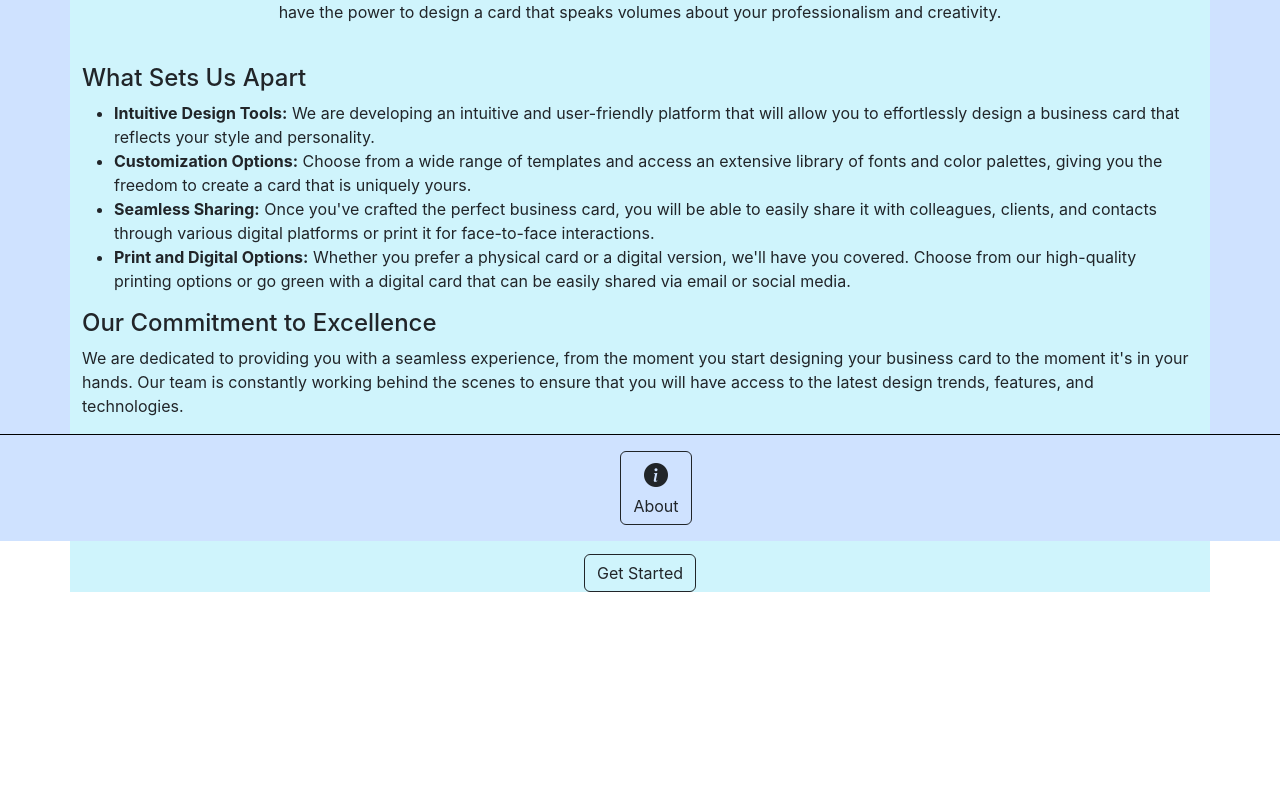
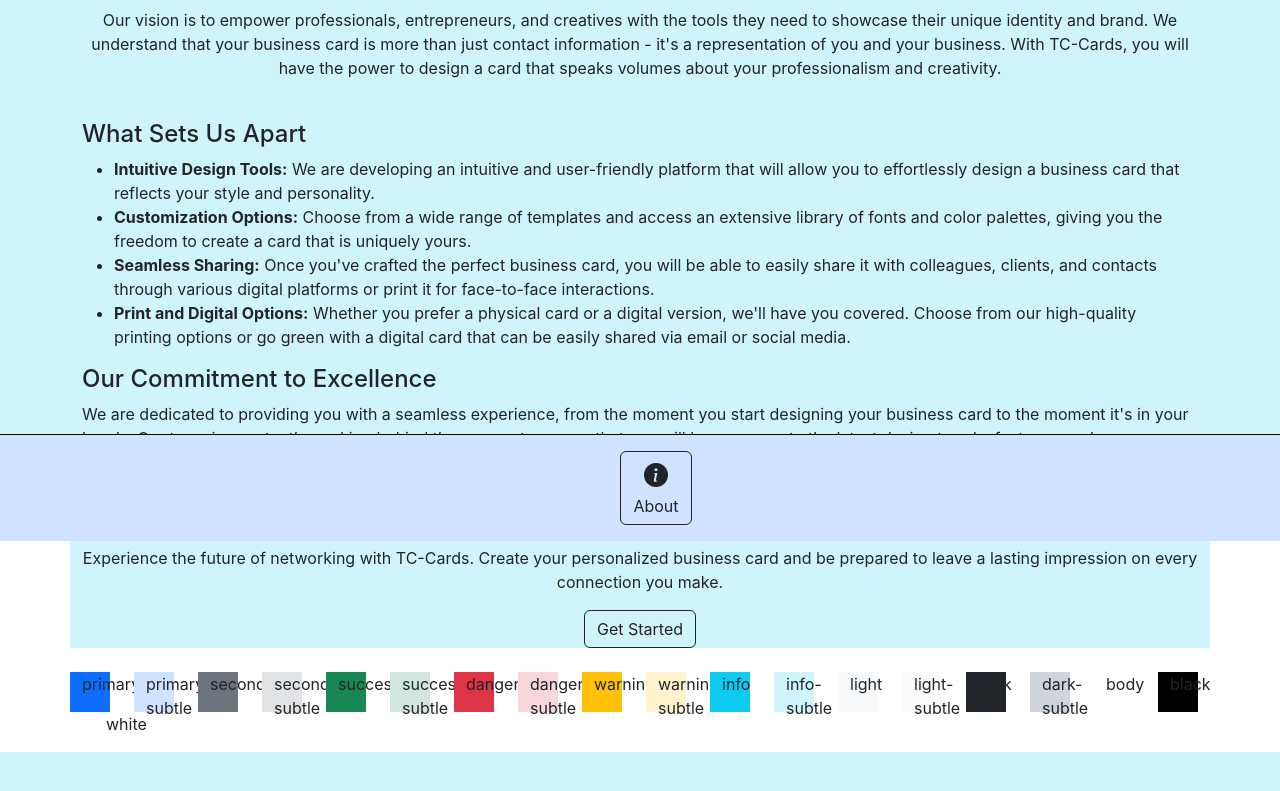
Before and after one commit to Tomerlivechen/React_Project_for_course, a React (Create React App) app: page /about in a window 1280 px wide. Shown: the part 259-1050 px from the top of the page. Before the commit the page ends 851 px from the top, so only its background shows below. Built offline with nearby package versions, Linux system fonts and the light colour scheme; no server answers.

Commit message:
small changes

```diff
--- a/package.json
+++ b/package.json
@@ -1,7 +1,7 @@
 {
   "name": "react-fp2",
   "version": "0.1.0",
-  "homepage": "https://gitname.github.io/react-gh-pages",
+  "homepage": "https://gitname.github.io/",
   "private": true,
   "dependencies": {
     "@testing-library/jest-dom": "^5.17.0",
--- a/src/Components/Context/CardContext.js
+++ b/src/Components/Context/CardContext.js
@@ -26,7 +26,7 @@ function CardsProvider({ children }) {
   const [cardsList, setCardsList] = useState("");
   const [filters, setFilters] = useState("");
   const [storedCardsList, setStoredCardsList] = useState("");
-  // Function to stored cards list from API
+  // Function to get stored cards list from API
   const getStoredCardsList = async () => {
     const catagory = "Cards";
     setLoading(true);
--- a/src/Components/Structure/About.js
+++ b/src/Components/Structure/About.js
@@ -9,7 +9,8 @@ const About = () => {
   const navigate = useNavigate();
   return (
     //Random text generated by ChatGPT
-    <div className={themeProps.FooterBarMain} style={{ height: "100vh" }}>
+    <div className={themeProps.ModalBG} style={{ height: "100vh" }}>
+      <div style={{ height: "7vh" }} className={themeProps.ModalBG}></div>
       <Container className={`${themeProps.ModalText} ${themeProps.ModalBG} `}>
         <Row className="text-center">
           <Col>
@@ -102,6 +103,146 @@ const About = () => {
           </Col>
         </Row>
       </Container>
+      <br />
+      <Container>
+        <Row>
+          <div
+            className="square bg-primary rounded-0"
+            style={{ height: "5vh", width: "5vh" }}
+          >
+            primary{" "}
+          </div>
+          <div style={{ height: "1vh", width: "1vh" }}></div>
+          <div
+            className="square bg-primary-subtle rounded-0"
+            style={{ height: "5vh", width: "5vh" }}
+          >
+            primary-subtle
+          </div>
+          <div style={{ height: "1vh", width: "1vh" }}></div>
+          <div
+            className="square bg-secondary rounded-0"
+            style={{ height: "5vh", width: "5vh" }}
+          >
+            secondary
+          </div>
+          <div style={{ height: "1vh", width: "1vh" }}></div>
+          <div
+            className="square bg-secondary-subtle rounded-0"
+            style={{ height: "5vh", width: "5vh" }}
+          >
+            secondary-subtle
+          </div>
+          <div style={{ height: "1vh", width: "1vh" }}></div>
+          <div
+            className="square bg-success rounded-0"
+            style={{ height: "5vh", width: "5vh" }}
+          >
+            success
+          </div>
+          <div style={{ height: "1vh", width: "1vh" }}></div>
+          <div
+            className="square bg-success-subtle rounded-0"
+            style={{ height: "5vh", width: "5vh" }}
+          >
+            success-subtle
+          </div>
+          <div style={{ height: "1vh", width: "1vh" }}></div>
+          <div
+            className="square bg-danger rounded-0"
+            style={{ height: "5vh", width: "5vh" }}
+          >
+            danger
+          </div>
+          <div style={{ height: "1vh", width: "1vh" }}></div>
+          <div
+            className="square bg-danger-subtle rounded-0"
+            style={{ height: "5vh", width: "5vh" }}
+          >
+            danger-subtle
+          </div>
+          <div style={{ height: "1vh", width: "1vh" }}></div>
+          <div
+            className="square bg-warning rounded-0"
+            style={{ height: "5vh", width: "5vh" }}
+          >
+            warning
+          </div>
+          <div style={{ height: "1vh", width: "1vh" }}></div>
+          <div
+            className="square bg-warning-subtle rounded-0"
+            style={{ height: "5vh", width: "5vh" }}
+          >
+            warning-subtle
+          </div>
+          <div style={{ height: "1vh", width: "1vh" }}></div>
+          <div
+            className="square bg-info rounded-0"
+            style={{ height: "5vh", width: "5vh" }}
+          >
+            info
+          </div>
+          <div style={{ height: "1vh", width: "1vh" }}></div>
+          <div
+            className="square bg-info-subtle rounded-0"
+            style={{ height: "5vh", width: "5vh" }}
+          >
+            info-subtle
+          </div>
+          <div style={{ height: "1vh", width: "1vh" }}></div>
+          <div
+            className="square bg-light rounded-0"
+            style={{ height: "5vh", width: "5vh" }}
+          >
+            light
+          </div>
+          <div style={{ height: "1vh", width: "1vh" }}></div>
+          <div
+            className="square bg-light-subtle rounded-0"
+            style={{ height: "5vh", width: "5vh" }}
+          >
+            light-subtle
+          </div>
+          <div style={{ height: "1vh", width: "1vh" }}></div>
+          <div
+            className="square bg-dark rounded-0"
+            style={{ height: "5vh", width: "5vh" }}
+          >
+            dark
+          </div>
+          <div style={{ height: "1vh", width: "1vh" }}></div>
+          <div
+            className="square bg-dark-subtle rounded-0"
+            style={{ height: "5vh", width: "5vh" }}
+          >
+            dark-subtle
+          </div>
+          <div style={{ height: "1vh", width: "1vh" }}></div>
+          <div
+            className="square bg-body rounded-0"
+            style={{ height: "5vh", width: "5vh" }}
+          >
+            body
+          </div>
+          <div style={{ height: "1vh", width: "1vh" }}></div>
+          <div
+            className="square bg-black rounded-0"
+            style={{ height: "5vh", width: "5vh" }}
+          >
+            black
+          </div>
+          <div style={{ height: "1vh", width: "1vh" }}></div>
+          <div
+            className="square bg-white rounded-0"
+            style={{ height: "5vh", width: "5vh" }}
+          >
+            white
+          </div>
+          <div style={{ height: "1vh", width: "1vh" }}></div>
+        </Row>
+      </Container>
+
+      <div style={{ height: "15vh" }} className={themeProps.ModalBG}></div>
     </div>
   );
 };
--- a/src/Components/Structure/NavBar.js
+++ b/src/Components/Structure/NavBar.js
@@ -79,7 +79,7 @@ function NavBar() {
             </Navbar.Brand>
           </Col>
           <Nav className="me-auto ms-5">
-            <Nav.Link onClick={() => navigate("about")}>Abuot</Nav.Link>
+            <Nav.Link onClick={() => navigate("about")}>About</Nav.Link>
             {Loggedin.Usertype === "user" ||
             Loggedin.Usertype === "Business" ||
             Loggedin.Usertype === "Admin" ? (
```
